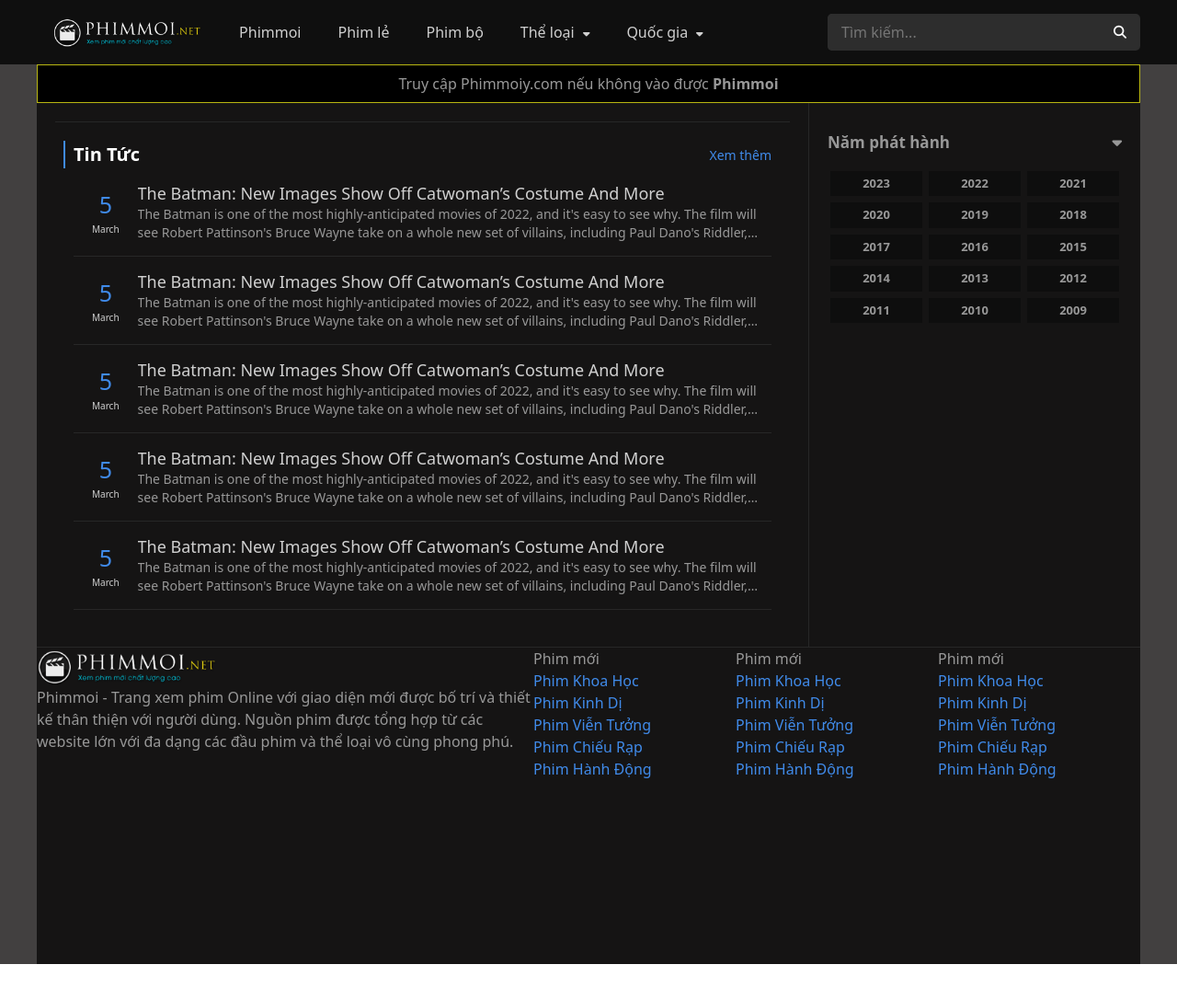
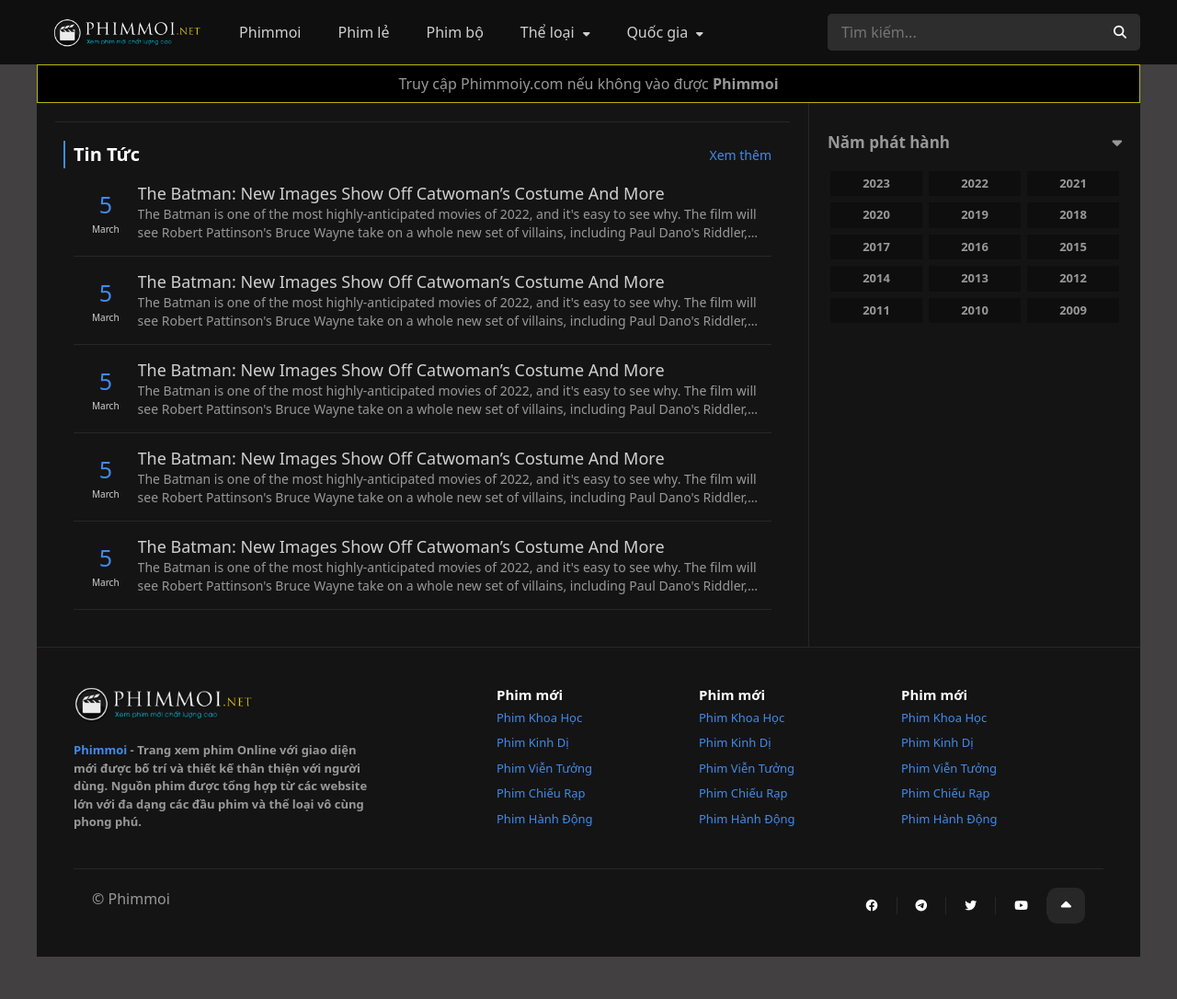
Before and after one commit to MiyagawaMizu/4nime, a website: page index.html in a window 1280 px wide. Shown: the whole page at 92% size. Before the commit the page ends 1048 px from the top, so only its background shows below. Drawn offline with nearby package versions, Linux system fonts and the light colour scheme; files whose address does not match are found by name.

Commit message:
update footer

```diff
--- a/css/styleBody.css
+++ b/css/styleBody.css
@@ -10,6 +10,7 @@
 #container {
     min-height: 100vh;
     background: #424040;
+    padding-bottom: 100px;
 }
 
 #body_container {
--- a/css/styleFooter.css
+++ b/css/styleFooter.css
@@ -11,13 +11,16 @@
     width: 1200px;
     margin: 0 auto;
     background: var(--theme-body);
-    padding-bottom: 200px;
     color: var(--text);
+    padding: 0 40px;
 }
 
 .footer_content {
     display: grid;
     grid-template-columns: auto 220px 220px 220px;
+    padding: 40px 0;
+    align-items: center;
+    border-bottom: 1px solid var(--border-news);
 }
 
 .footer_main_img {
@@ -30,12 +33,62 @@
     object-fit: cover;
 }
 
+.footer_main_text {
+    padding-top: 20px;
+    font-size: 13px;
+    font-weight: 600;
+    max-width: 320px;
+}
+
+.footer_main_text span {
+    color: var(--blue);
+}
+
 .footer_list--list {
     list-style: none;
     padding: 0;
     margin: 0;
 }
 
+.footer_list--title {
+    font-size: 15px;
+    color: var(--text-light);
+    font-weight: 600;
+}
+
 .footer_list--item {
     color: var(--blue);
+    font-size: 13px;
+    cursor: pointer;
+    padding: 4px 0;
 }
+
+.footer_banner {
+    display: flex;
+    justify-content: space-between;
+    padding: 20px;
+}
+
+.footer_banner_left--icon {
+    display: flex;
+    justify-content: center;
+    align-items: center;
+}
+
+.footer_banner_left--icon li {
+    padding: 0 20px;
+    font-size: 13px;
+    cursor: pointer;
+    color: #ffffff;
+}
+.footer_banner_left--icon--item {
+    border-right: 1px solid var(--border-news);
+}
+
+.footer_banner_left--icon--item:last-child {
+    border-right: none;
+    font-size: 18px;
+    padding: 6px 15px;
+    background-color: var(--border-news);
+    border-radius: 10px;
+}
--- a/index.html
+++ b/index.html
@@ -197,13 +197,24 @@
                         </ul>
                     </div>
                 </div>
-                <div>
-                    <div></div>
-                    <div></div>
+                <div class="footer_banner">
+                    <div class="footer_banner_right">© Phimmoi</div>
+                    <div class="footer_banner_left">
+                        <ul class="footer_banner_left--icon">
+                            <li class="footer_banner_left--icon--item"><i class="fa-brands fa-facebook"></i></li>
+                            <li class="footer_banner_left--icon--item"><i class="fa-brands fa-telegram"></i></li>
+                            <li class="footer_banner_left--icon--item"><i class="fa-brands fa-twitter"></i></li>
+                            <li class="footer_banner_left--icon--item"><i class="fa-brands fa-youtube"></i></li>
+                            <li class="footer_banner_left--icon--item show-to-top">
+                                <i class="fa-solid fa-caret-up"></i>
+                            </li>
+                        </ul>
+                    </div>
                 </div>
             </footer>
         </div>
         <script src="./node_modules/bootstrap/dist/js/bootstrap.js"></script>
         <script src="./scripts/body.js"></script>
+        <script src="./scripts/footer.js"></script>
     </body>
 </html>
--- /dev/null
+++ b/scripts/footer.js
@@ -0,0 +1,8 @@
+const showToTop = document.querySelector('.show-to-top')
+
+showToTop.addEventListener('click', () => {
+    window.scrollTo({
+        top: 0,
+        behavior: 'smooth'
+    })
+})
```
